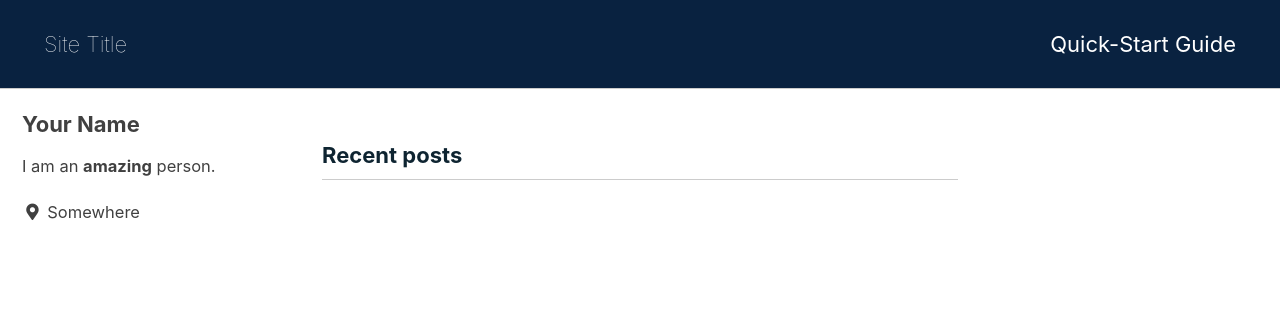
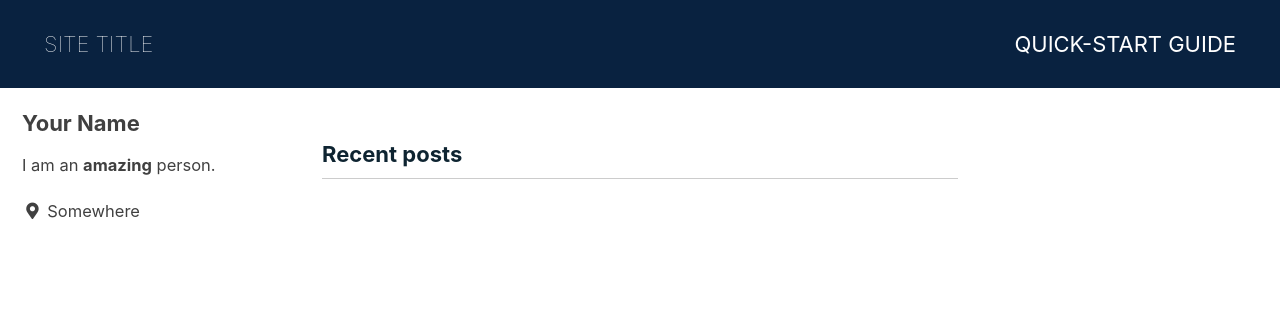
Before and after one commit to harker18/minimal-mistakes, a Jekyll site: the page built from index.html, in a window 1280 px wide. Shown: the top 309 px of the page. Built offline with Jekyll 4.4.1, drawn with Linux system fonts in a browser that asks for light colours; cached includes are drawn as plain includes; the list of posts is cut into pages by our own code.

Commit message:
header edit

```diff
--- a/_sass/minimal-mistakes/_masthead.scss
+++ b/_sass/minimal-mistakes/_masthead.scss
@@ -4,7 +4,7 @@
 
 .masthead {
   position: relative;
-  border-bottom: 1px solid $border-color;
+  //border-bottom: 1px solid $border-color;
   -webkit-animation: $intro-transition;
   animation: $intro-transition;
   -webkit-animation-delay: 0.15s;
@@ -26,6 +26,7 @@
     -ms-flex-pack: justify;
     justify-content: space-between;
     font-family: $sans-serif-narrow;
+    text-transform: uppercase;
 
 
     @include breakpoint($x-large) {
```
